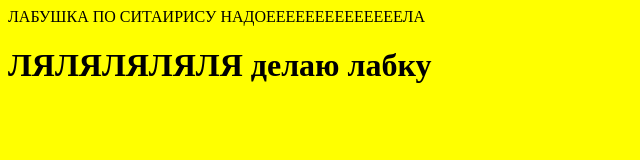
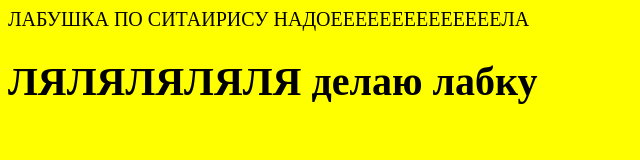
Before and after one commit to shanya1995/site2, a plain HTML site: page index.html in a window 1280 px wide. Shown: the whole page, without its empty margins (0-640 px from the left). Drawn offline with Linux system fonts and the light colour scheme.

Commit message:
edit size body

```diff
--- a/style.css
+++ b/style.css
@@ -1,3 +1,7 @@
 body{
     background-color: yellow;
+    font-size: 20px;
 }
+h1{
+    font-size: 40px;
+}
```
